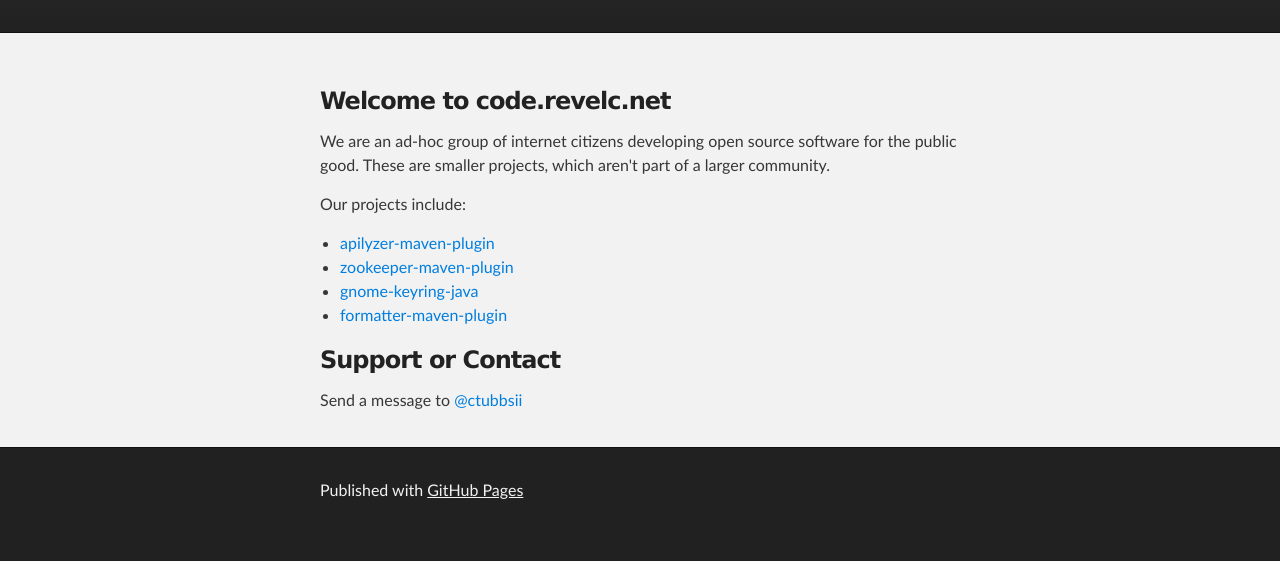
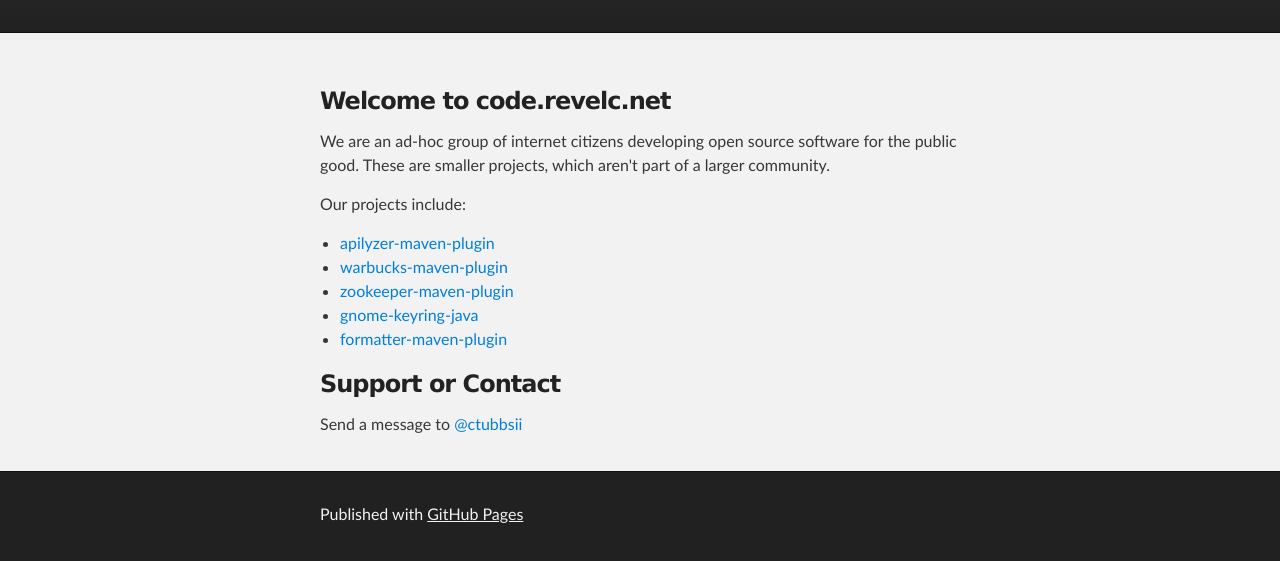
Before and after one commit to revelc/revelc.github.io, a plain HTML site: page index.html in a window 1280 px wide. Shown: the part 177-738 px from the top of the page. Drawn offline with Linux system fonts and the light colour scheme.

Commit message:
Add warbucks-maven-plugin to index

```diff
--- a/index.html
+++ b/index.html
@@ -36,6 +36,7 @@
 
 <ul>
 <li><a href="/apilyzer-maven-plugin">apilyzer-maven-plugin</a></li>
+<li><a href="/warbucks-maven-plugin">warbucks-maven-plugin</a></li>
 <li><a href="/zookeeper-maven-plugin">zookeeper-maven-plugin</a></li>
 <li><a href="https://github.com/revelc/gnome-keyring-java">gnome-keyring-java</a></li>
 <li><a href="https://github.com/revelc/formatter-maven-plugin">formatter-maven-plugin</a></li>
```
